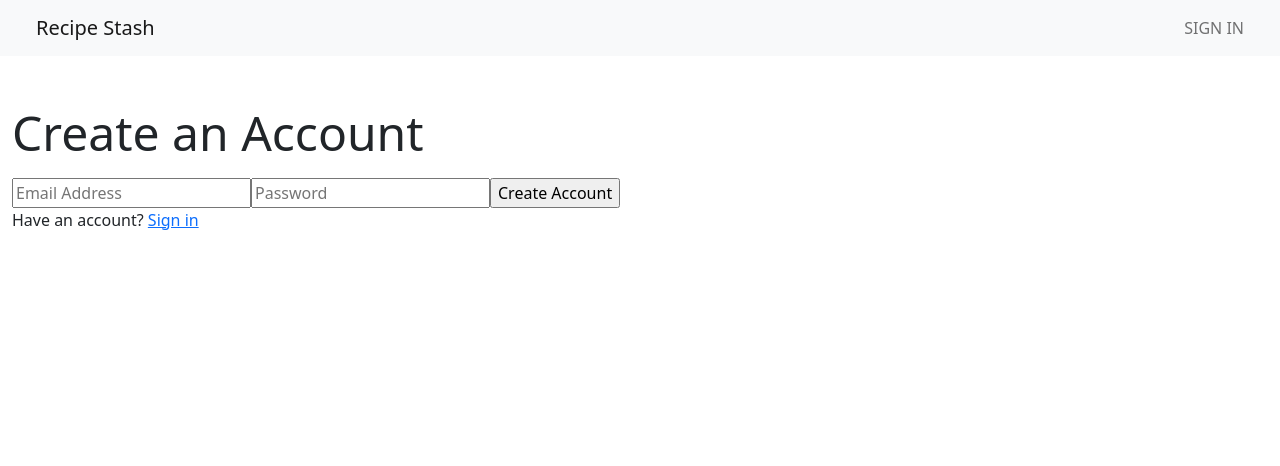
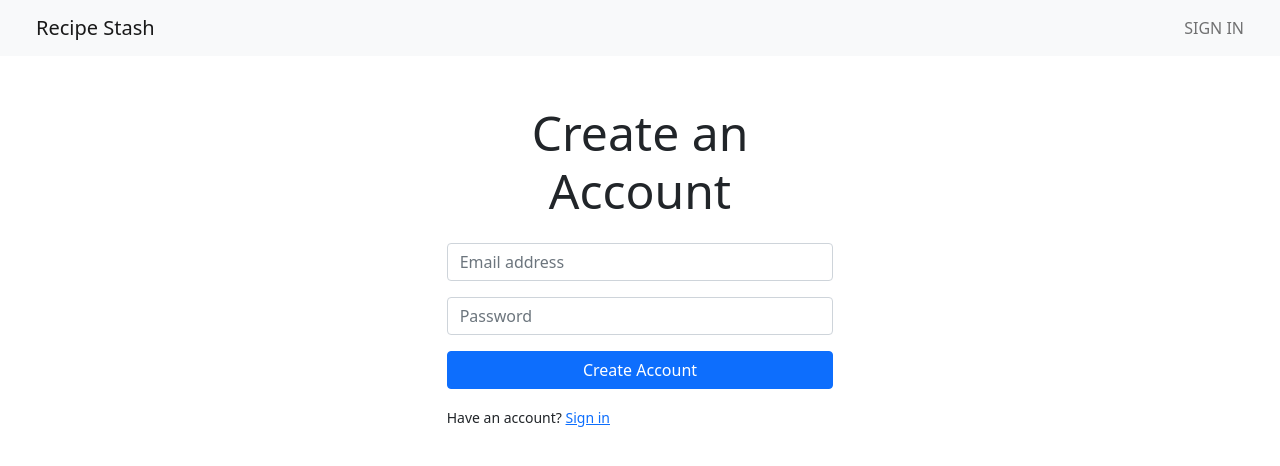
Before and after one commit to aexcode/recipe-stash, a React (Create React App) app in the folder client/: page /sign-up in a window 1280 px wide. Shown: the top 466 px of the page. Built offline with nearby package versions, Linux system fonts and the light colour scheme.

Commit message:
add auth form component, style register and login pages

```diff
--- a/client/src/components/AuthForm.js
+++ b/client/src/components/AuthForm.js
@@ -10,22 +10,32 @@ export const AuthForm = ({ onSubmit, submitText }) => {
   }
 
   return (
-    <form onSubmit={handleSubmit}>
+    <form className='mb-3' onSubmit={handleSubmit}>
+      <div className='mb-3'>
         <input
           type='email'
           ref={emailRef}
-        placeholder='Email Address'
+          className='form-control'
+          aria-describedby='emailHelp'
+          placeholder='Email address'
           aria-label='Email address'
         />
+      </div>
 
+      <div className='mb-3'>
         <input
           type='password'
           ref={passwordRef}
+          className='form-control'
           placeholder='Password'
           aria-label='Password'
         />
-
-      <input type='submit' value={submitText} />
+      </div>
+      <div className='d-grid'>
+        <button type='submit' className='btn btn-primary'>
+          {submitText}
+        </button>
+      </div>
     </form>
   )
 }
--- a/client/src/components/Heading.js
+++ b/client/src/components/Heading.js
@@ -1,5 +1,5 @@
-export const Heading = ({ size, children }) => {
-  const headingClasses = 'text-center text-md-start mb-3'
+export const Heading = ({ size, children, className }) => {
+  const headingClasses = `text-center mb-4 ${className}`
 
   switch (size) {
     case 1:
--- a/client/src/pages/Home.js
+++ b/client/src/pages/Home.js
@@ -20,7 +20,9 @@ export const Home = () => {
             <div className='col col-lg-1'></div>
             <div className='col-sm-6 col-lg-4'>
               <div className='row mt-4'>
-                <Heading size={1}>Recipe Stash</Heading>
+                <Heading size={1} className='text-md-start'>
+                  Recipe Stash
+                </Heading>
                 <p className='lead'>
                   Quick save recipes from around the web, for easy access when
                   it's time to cook.
--- a/client/src/pages/Login.js
+++ b/client/src/pages/Login.js
@@ -9,11 +9,22 @@ export const Login = () => {
 
   return (
     <Layout>
-      <Heading size={2}>Sign In</Heading>
-      <AuthForm onSubmit={login} submitText='Sign In' />
-      <aside>
-        <Link to='/sign-up'>Create an Account</Link>
-      </aside>
+      <div className='container-fluid'>
+        <div className='row'>
+          <div className='col-sm-2 col-md-3 col-lg-4'></div>
+          <div className='col col-sm-6 col-lg-4'>
+            <Heading size={2}>Sign In</Heading>
+
+            <AuthForm onSubmit={login} submitText='Sign In' />
+            <aside>
+              <span className='small'>
+                Need an account? <Link to='/sign-up'>Sign up</Link>
+              </span>
+            </aside>
+          </div>
+          <div className='col-sm-2 col-md-3 col-lg-4'></div>
+        </div>
+      </div>
     </Layout>
   )
 }
--- a/client/src/pages/Register.js
+++ b/client/src/pages/Register.js
@@ -9,12 +9,21 @@ export const Register = ({ onSubmit }) => {
 
   return (
     <Layout>
-      <Heading size={2}>Create an Account</Heading>
-      <AuthForm onSubmit={register} submitText='Create Account' />
-
-      <aside>
-        Have an account? <Link to='/sign-in'>Sign in</Link>
-      </aside>
+      <div className='container-fluid'>
+        <div className='row'>
+          <div className='col-sm-2 col-md-3 col-lg-4'></div>
+          <div className='col-sm-8 col-md-6 col-lg-4'>
+            <Heading size={2}>Create an Account</Heading>
+            <AuthForm onSubmit={register} submitText='Create Account' />
+            <aside>
+              <span className='small'>
+                Have an account? <Link to='/sign-in'>Sign in</Link>
+              </span>
+            </aside>
+          </div>
+          <div className='col-sm-2 col-md-3 col-lg-4'></div>
+        </div>
+      </div>
     </Layout>
   )
 }
```
Lines whose indentation alone changed are shown as unchanged.
